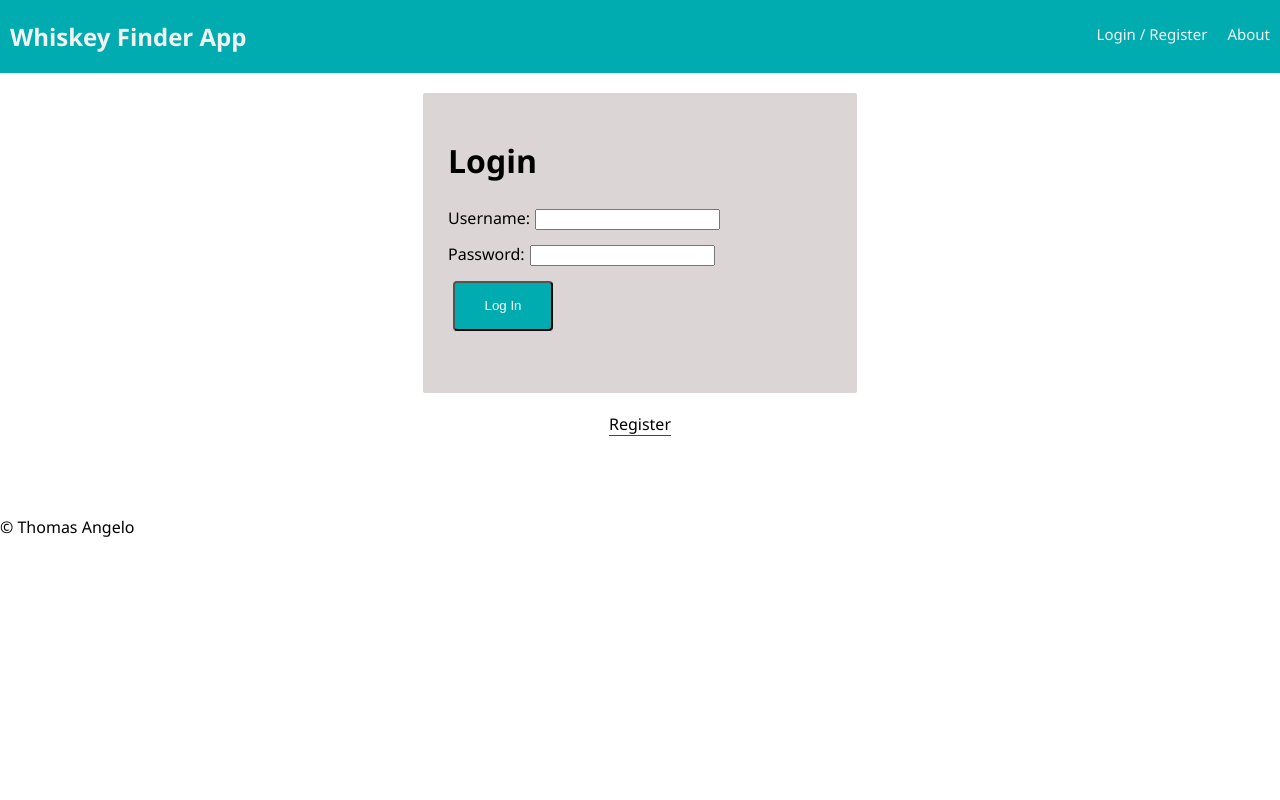
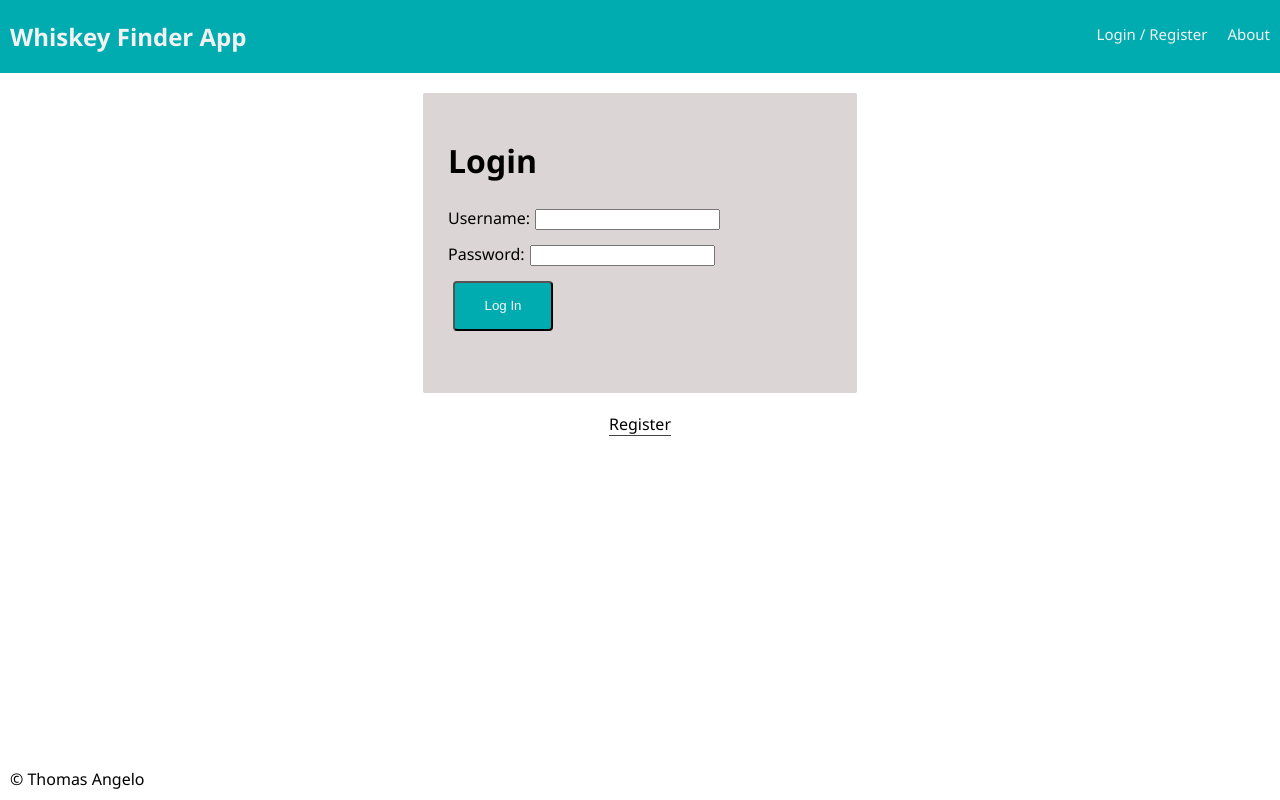
Before and after one commit to thomasangelop/whiskey-finder-app, a React (Create React App) app: page /#/info in a window 1280 px wide. Built offline with nearby package versions, Linux system fonts and the light colour scheme; no server answers.

Commit message:
put footer at the bottom

```diff
--- a/src/components/Footer/Footer.css
+++ b/src/components/Footer/Footer.css
@@ -1,3 +1,6 @@
 footer {
-    margin-top: 80px;
+    margin: 10px;
+    position: absolute;
+    width: 100%;
+    bottom: 0;
 }
```
